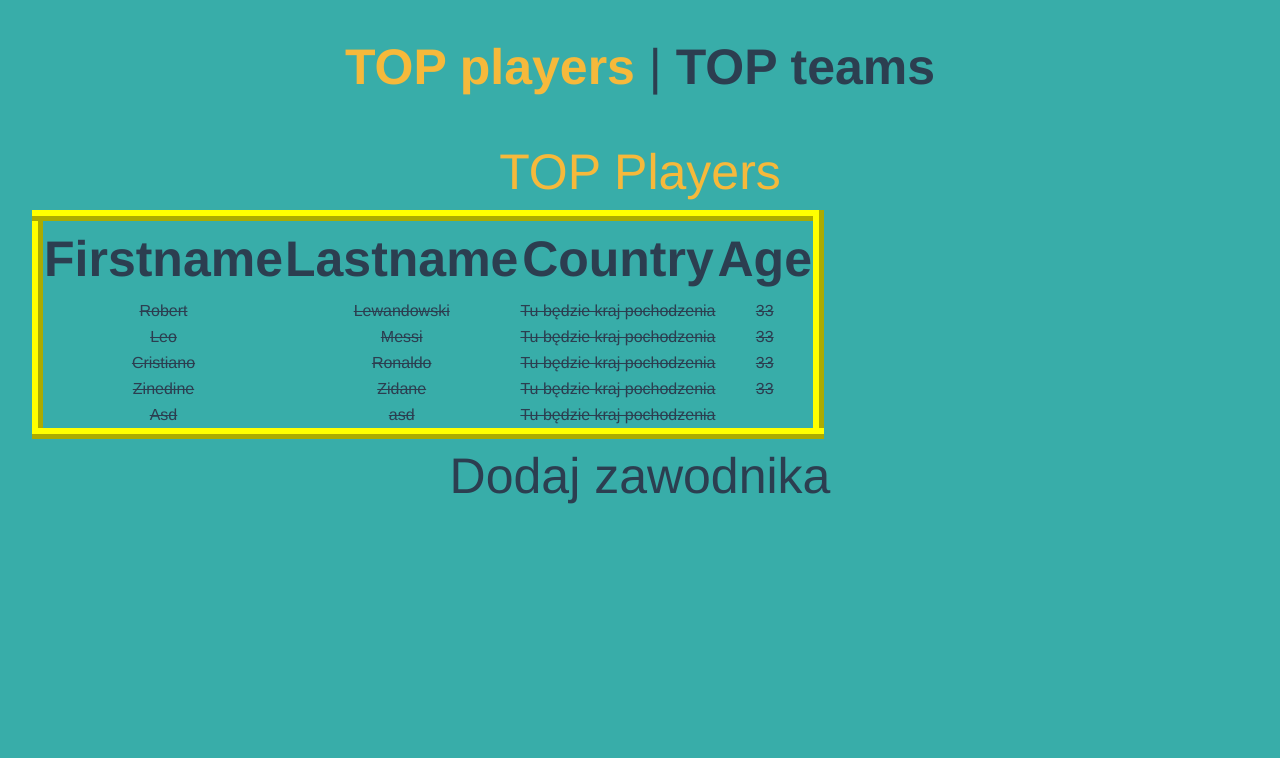
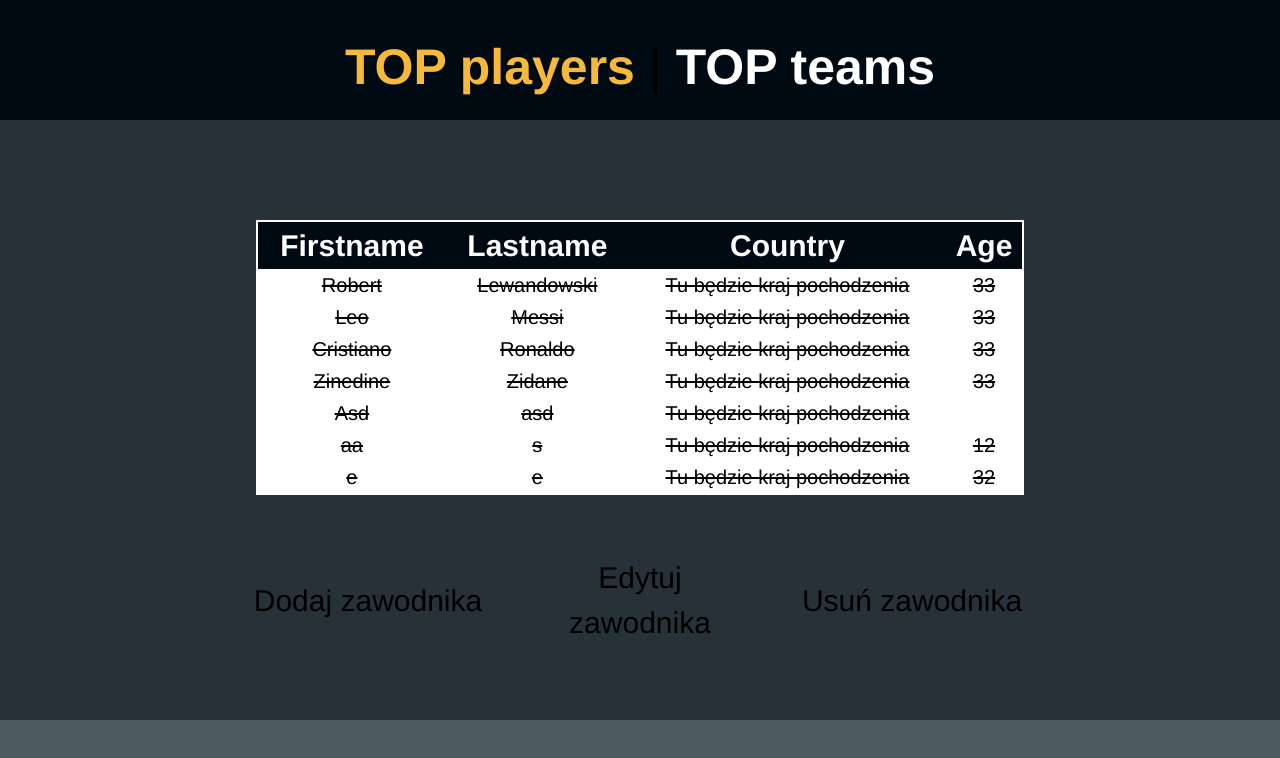
Before and after one commit to Monikaa1909/project3-js, a Vue app: page / in a window 1280 px wide. Shown: the top 758 px of the page. Built offline with nearby package versions, Linux system fonts and the light colour scheme; data requests are answered from the project's data file.

Commit message:
tilewind

```diff
--- a/db.json
+++ b/db.json
@@ -34,6 +34,20 @@
       "age": null,
       "retired": true,
       "id": 4
+    },
+    {
+      "firstName": "aa",
+      "lastName": "s",
+      "age": "12",
+      "retired": true,
+      "id": 5
+    },
+    {
+      "firstName": "e",
+      "lastName": "e",
+      "age": "32",
+      "retired": true,
+      "id": 6
     }
   ],
   "clubs": [
--- a/src/App.vue
+++ b/src/App.vue
@@ -3,28 +3,7 @@
     <router-link to="/">TOP players</router-link> |
     <router-link to="/teams">TOP teams</router-link>
   </div>
-  <router-view/>
+
+  <router-view id="router-view"/>
+  <div id="end"></div>
 </template>
-
-<style>
-#app {
-  font-family: Avenir, Helvetica, Arial, sans-serif;
-  -webkit-font-smoothing: antialiased;
-  -moz-osx-font-smoothing: grayscale;
-  text-align: center;
-  color: #2c3e50;
-}
-
-#nav {
-  padding: 30px;
-}
-
-#nav a {
-  font-weight: bold;
-  color: #2c3e50;
-}
-
-#nav a.router-link-exact-active {
-  color: #f6b93b;
-}
-</style>
--- a/src/assets/tailwind.css
+++ b/src/assets/tailwind.css
@@ -3,3 +3,101 @@
 @tailwind components;
 
 @tailwind utilities;
+
+
+html, body {
+    margin: 0;
+    padding: 0;
+    max-height: 100vh;
+    height: 100%;
+}
+
+#app {
+    height: 100%;
+    background: #263238;
+
+    font-family: Avenir, Helvetica, Arial, sans-serif;
+    -webkit-font-smoothing: antialiased;
+    -moz-osx-font-smoothing: grayscale;
+    text-align: center;
+    font-size: 50px;
+    /*padding: 0 2rem;*/
+    /*color: #2c3e50;*/
+    /*display: flex;*/
+    /*justify-content: center;*/
+    /*align-items: center;*/
+}
+
+#nav {
+    background-color: #000a12;
+    padding: 30px;
+    height: 15%;
+}
+
+#nav a {
+    font-weight: bold;
+    color: #ffffff;
+}
+
+#nav a.router-link-exact-active {
+    color: #f6b93b;
+}
+
+#router-view {
+    /*background-color: darksalmon;*/
+    height: 75%;
+    /*flex-direction: column;*/
+}
+
+#end {
+    background-color: #4f5b62;
+    left: 0px;
+    right: 0px;
+    bottom: 0px;
+    position: absolute;
+    height: 10%;
+}
+
+#playerslist {
+    width: 60%;
+}
+
+#playersTable {
+    width: 100%;
+    height: 100%;
+    border-style: solid;
+    border-width: 2px;
+    border-color: white;
+}
+
+tr {
+    background-color: #000a12;
+    color: white;
+    font-size: 30px;
+}
+
+td {
+    background-color: #ffffff;
+    font-size: 20px;
+    color: black;
+}
+
+button {
+    font-size: 30px;
+    /*background-color: aqua;*/
+    margin: 20px;
+    width: 20%;
+}
+
+button:hover {
+
+}
+
+.retired {
+    text-decoration: line-through;
+    text-decoration-color: black;
+}
+
+.sepHorizontally {
+    height: 16.666667%;
+}
--- a/src/components/PlayersList.vue
+++ b/src/components/PlayersList.vue
@@ -1,6 +1,5 @@
 <template>
   <div>
-    <h1>TOP Players</h1>
     <table id="playersTable">
       <thead>
         <tr>
@@ -75,13 +74,6 @@ export default {
 </script>
 
 <style scoped>
-h1 {
-  /*text-decoration: underline;*/
-}
-
-li {
-  color: white;
-}
 
 input {
   width: 100%;
@@ -92,21 +84,5 @@ input {
   font-size: 1.5rem;
 }
 
-.retired {
-  text-decoration: line-through;
-}
 
-tr {
-  /*font-size: 2rem;*/
-}
-
-td {
-  /*padding: 0 4rem;*/
-  font-size: 1rem;
-
-}
-
-#playersTable {
-  border: 3mm ridge yellow
-}
 </style>
--- a/src/views/TopPlayers.vue
+++ b/src/views/TopPlayers.vue
@@ -1,7 +1,26 @@
 <template>
-  <div class="players">
-    <player-list />
-    <button @click="$router.push('addplayer')">Dodaj zawodnika</button>
+  <div class="flex flex-col">
+    <div class="h-1/6"></div>
+
+    <div class=" flex flex-row">
+      <div class="w-1/5"></div>
+      <player-list id="playerslist"/>
+      <div class="w-1/5"></div>
+    </div>
+
+    <div class="h-10"></div>
+
+    <div class="h-2/8 flex flex-row">
+      <div class="w-1/5"></div>
+      <button class="w-1/5" @click="$router.push('addplayer')">Dodaj zawodnika</button>
+      <button class="w-1/5">Edytuj zawodnika</button>
+      <button class="w-1/5">Usuń zawodnika</button>
+
+      <div class="w-1/5"></div>
+    </div>
+
+    <div class="h-10"></div>
+
   </div>
 </template>
 
@@ -15,33 +34,3 @@ export default {
   }
 };
 </script>
-
-<style>
-html,
-body {
-  margin: 0;
-  padding: 0;
-  min-height: 100vh;
-  height: 100%;
-}
-h1 {
-  margin: 0;
-  padding: 0;
-  color: #f6b93b;
-}
-ul {
-  margin: 0;
-}
-#app {
-  height: 100%;
-  font-family: Avenir, Helvetica, Arial, sans-serif;
-  -webkit-font-smoothing: antialiased;
-  -moz-osx-font-smoothing: grayscale;
-  font-size: 50px;
-  padding: 0 2rem;
-  background: #38ada9;
-  /*display: flex;*/
-  justify-content: center;
-  align-items: center;
-}
-</style>
--- a/tailwind.config.js
+++ b/tailwind.config.js
@@ -3,6 +3,13 @@ module.exports = {
   darkMode: false, // or 'media' or 'class'
   theme: {
     extend: {},
+    colors: {
+      'darkgrey': '#000a12',
+      'grey': '#263238',
+      'lightgrey': '#4f5b62',
+      'orange': '#f6b93b',
+      'white': '#ffffff'
+    }
   },
   variants: {
     extend: {},
```
Also changed, not shown: public/inspo.png (added).
